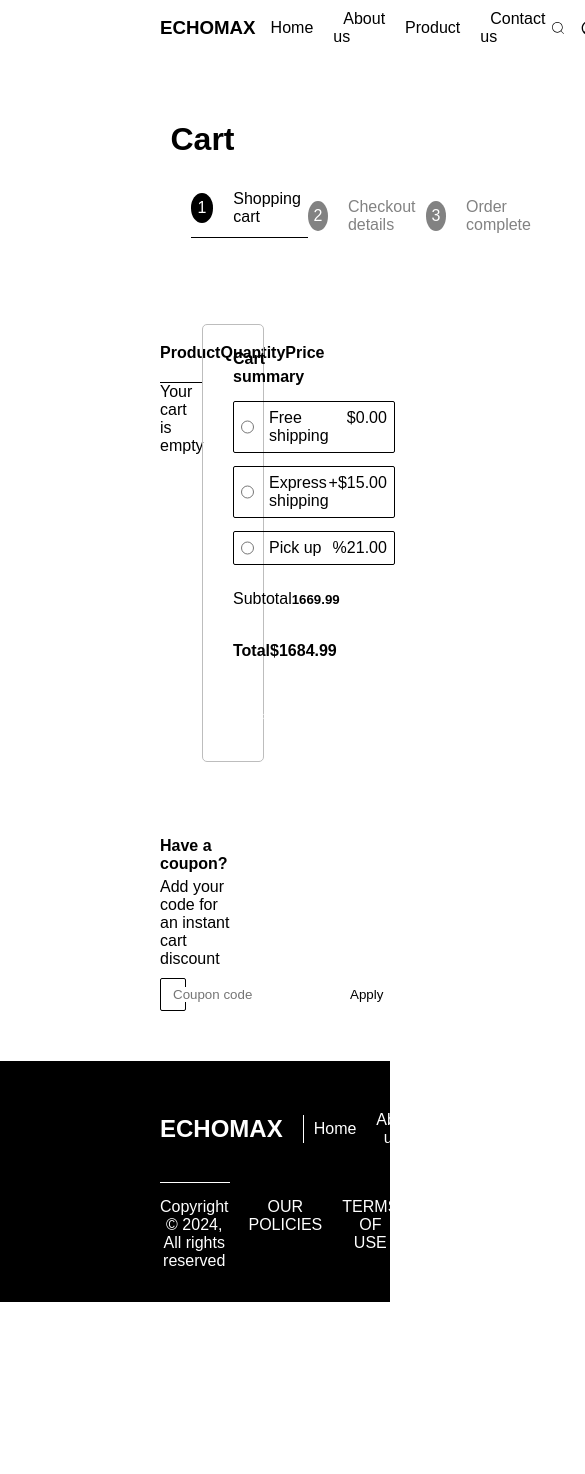
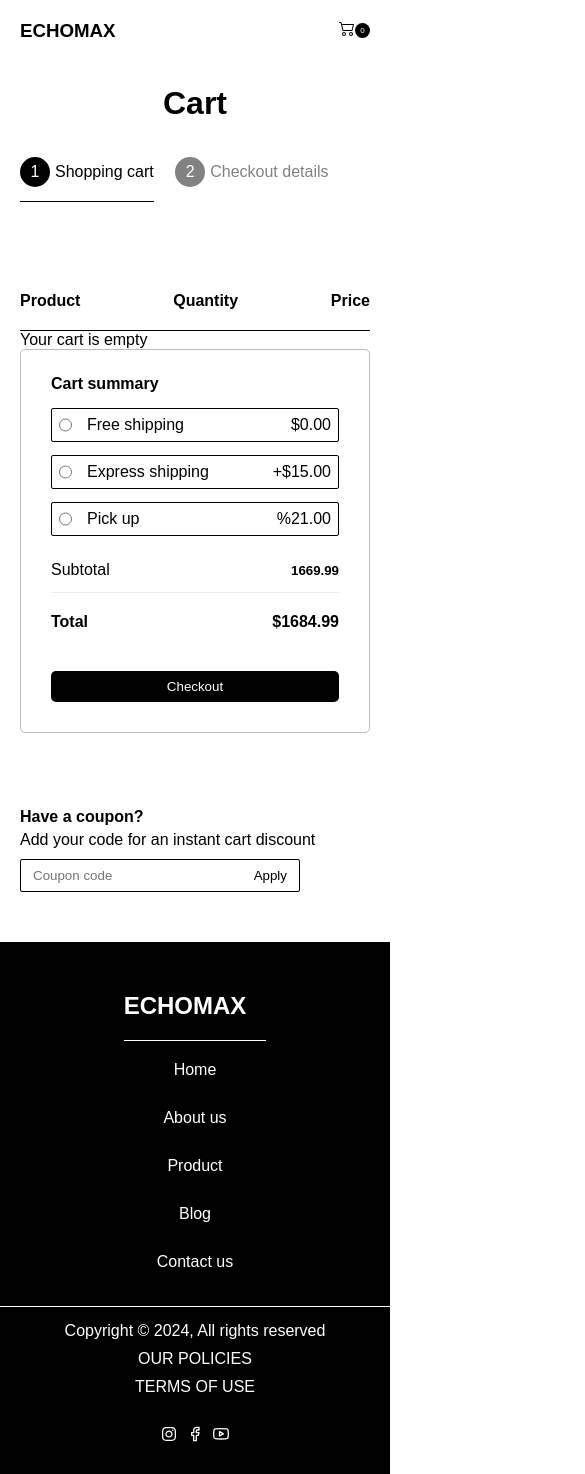
Before and after one commit to aaade-pm/hng-stage-2, a React (Vite) app: page /cart in a window 390 px wide. Shown: the top 1474 px of the page, 585 px wide, since content can reach past the window. Before the commit the page ends 1302 px from the top, so only its background shows below. Built offline with nearby package versions, Linux system fonts and the light colour scheme.

Commit message:
mobile responsiveness 1

```diff
--- a/src/components/Footer.jsx
+++ b/src/components/Footer.jsx
@@ -28,7 +28,7 @@ const Footer = () => {
             <p>TERMS OF USE</p>
           </div>
 
-          <div className="footer-bottom-links">
+          <div id="fb-links" className="footer-bottom-links">
             <FaInstagram />
             <FiFacebook />
             <FiYoutube />
--- a/src/components/NavBar.jsx
+++ b/src/components/NavBar.jsx
@@ -22,8 +22,8 @@ const NavBar = () => {
           ))}
         </div>
         <div className="nav-features">
-          <CiSearch />
-          <CgProfile />
+          <CiSearch id="nf-1" />
+          <CgProfile id="nf-1" />
           <div className="cart-btn">
             <a href="/cart">
               <BsCart2 color="black" />
--- a/src/index.css
+++ b/src/index.css
@@ -6,6 +6,14 @@
 }
 
 /* styling navbar section for desktop view */
+input[type="radio"] {
+  accent-color: #232323;
+}
+
+input[type="checkbox"] {
+  accent-color: #232323;
+}
+
 nav {
   display: flex;
   justify-content: space-between;
@@ -934,3 +942,274 @@ li {
   display: flex;
   gap: 20px;
 }
+
+/* Media Queries */
+
+/* Tablet View */
+@media (max-width: 1024px) {
+  nav {
+    padding: 10px 80px;
+  }
+
+  .product-page {
+    padding: 20px 80px 0px 80px;
+  }
+
+  .cart-page,
+  .complete-order {
+    padding: 20px 80px;
+  }
+
+  .newsletter-input input {
+    margin: 15px 15%;
+    width: 70%;
+  }
+
+  .footer-nav {
+    padding: 50px 80px 35px 80px;
+  }
+
+  .footer-bottom {
+    margin: 0 80px;
+  }
+}
+
+/* Mobile View */
+@media (max-width: 768px) {
+  nav {
+    flex-direction: column;
+    padding: 10px 40px;
+  }
+
+  .nav-links {
+    flex-direction: column;
+    gap: 10px;
+  }
+
+  .nav-features {
+    flex-direction: column;
+    gap: 10px;
+  }
+
+  .product-page {
+    padding: 20px 40px 0px 40px;
+  }
+
+  .filter {
+    width: 100%;
+    margin-bottom: 20px;
+  }
+
+  .product-list {
+    width: 100%;
+  }
+
+  .product-card {
+    grid-template-columns: 1fr;
+    gap: 20px;
+  }
+
+  .cart-page,
+  .complete-order {
+    padding: 20px 40px;
+  }
+
+  .checkout-form {
+    width: 100%;
+    padding: 0px 20px;
+  }
+
+  .order-summary {
+    width: 100%;
+  }
+
+  .coupon-sect {
+    padding: 20px 40px;
+  }
+
+  .newsletter-input input {
+    margin: 15px 10%;
+    width: 80%;
+  }
+
+  .footer-nav {
+    flex-direction: column;
+    align-items: flex-start;
+    gap: 20px;
+    padding: 50px 40px 35px 40px;
+  }
+
+  .footer-bottom {
+    flex-direction: column;
+    gap: 10px;
+    margin: 0 40px;
+  }
+
+  .footer-bottom-links {
+    flex-direction: column;
+    gap: 10px;
+  }
+}
+
+/* Extra Small Mobile View */
+@media (max-width: 480px) {
+  nav {
+    padding: 10px 20px;
+    position: relative;
+  }
+
+  .nav-logo {
+    position: absolute;
+    left: 20px;
+    top: 20px;
+  }
+
+  .nav-features {
+    position: absolute;
+    right: 20px;
+    top: 20px;
+  }
+
+  .nav-links,
+  #step-num-three,
+  #step-name-three,
+  #step-num-one,
+  #step-name-one,
+  #step-num-4,
+  .filter,
+  .product-page p,
+  .product-header,
+  .newsletter-detail img {
+    display: none;
+  }
+
+  #nf-1 {
+    display: none;
+  }
+
+  .product {
+    padding: 5px;
+  }
+
+  .product-page {
+    padding: 20px 20px 0px 20px;
+  }
+
+  .product-card {
+    width: 100%;
+    display: grid;
+    grid-template-columns: repeat(2, 1fr);
+    gap: 10px;
+    /* border: 1px solid black; */
+  }
+  .cart-page,
+  .complete-order {
+    width: 100%;
+    padding: 20px 20px;
+  }
+
+  .cart-body,
+  .checkout-body {
+    display: flex;
+    flex-direction: column;
+    justify-content: center;
+    align-items: center;
+    width: 100%;
+  }
+
+  .cart-list,
+  .cart-summary,
+  .cart-header {
+    width: 100%;
+  }
+
+  .cart-stage {
+    padding: 20px 0px;
+    display: flex;
+    justify-content: space-between;
+    align-items: center;
+  }
+
+  #c-stage {
+    display: flex;
+    justify-content: center;
+    align-items: center;
+    gap: 5px;
+  }
+
+  .checkout-form {
+    width: 100%;
+    padding: 0px 10px;
+  }
+
+  .contact-form {
+    border: 1px solid black;
+    padding: 30px 15px;
+    border-radius: 3px;
+  }
+
+  .coupon-code {
+    width: 80%;
+  }
+
+  .coupon-sect {
+    padding: 20px 20px;
+  }
+
+  .order-header {
+    /* border: 1px solid black; */
+    width: 100%;
+  }
+
+  .order-stage {
+    display: flex;
+    justify-content: flex-start;
+    align-items: center;
+    padding: 20px 0px;
+    margin-left: 20px;
+  }
+
+  .co-body,
+  .co-details,
+  .co-infos {
+    width: 100%;
+    padding: 20px 10px;
+  }
+
+  .newsletter-detail {
+    padding: 40px 10px;
+  }
+
+  .footer-nav {
+    padding: 50px 20px 35px 20px;
+    justify-content: center;
+    align-items: center;
+  }
+
+  #fb-links {
+    margin-top: 20px;
+    display: flex;
+    flex-direction: row;
+    justify-content: center;
+    align-items: center;
+  }
+
+  .footer-bottom {
+    display: grid;
+    justify-content: center;
+    align-items: center;
+    padding: 15px 0px 32px 0px;
+    margin: 0 0px;
+    border-top: 0.5px solid white;
+  }
+  .footer-title {
+    border-right: none;
+    border-bottom: 1px solid white;
+    padding-bottom: 20px;
+  }
+
+  .footer-links ul {
+    flex-direction: column;
+    gap: 30px;
+  }
+}
--- a/src/views/CartPage.jsx
+++ b/src/views/CartPage.jsx
@@ -43,7 +43,7 @@ const CartPage = () => {
               <div className="step-num" id="step-num-three">
                 <p>3</p>
               </div>
-              <div className="step-name">
+              <div className="step-name" id="step-name-three">
                 <p>Order complete</p>
               </div>
             </div>
--- a/src/views/CheckoutPage.jsx
+++ b/src/views/CheckoutPage.jsx
@@ -12,10 +12,10 @@ const CheckoutPage = () => {
 
           <div className="cart-stage">
             <div id="c-stage" className="shopping-stage-2">
-              <div className="step-num-2">
+              <div id="step-num-one" className="step-num-2">
                 <p>1</p>
               </div>
-              <div className="step-name-2">
+              <div id="step-name-one" className="step-name-2">
                 <p>Shopping cart</p>
               </div>
             </div>
--- a/src/views/CompleteOrder.jsx
+++ b/src/views/CompleteOrder.jsx
@@ -8,10 +8,10 @@ const CompleteOrder = () => {
           <h4>Complete!</h4>
           <div className="order-stage">
             <div id="c-stage" className="shopping-stage-2">
-              <div className="step-num-2">
+              <div id="step-num-one" className="step-num-2">
                 <p>1</p>
               </div>
-              <div className="step-name-2">
+              <div id="step-num-one" className="step-name-2">
                 <p>Shopping cart</p>
               </div>
             </div>
@@ -19,7 +19,7 @@ const CompleteOrder = () => {
               <div className="step-num-3" id="step-num-4">
                 <p>2</p>
               </div>
-              <div className="step-name-4">
+              <div id="step-num-one" className="step-name-4">
                 <p>Checkout details</p>
               </div>
             </div>
```
